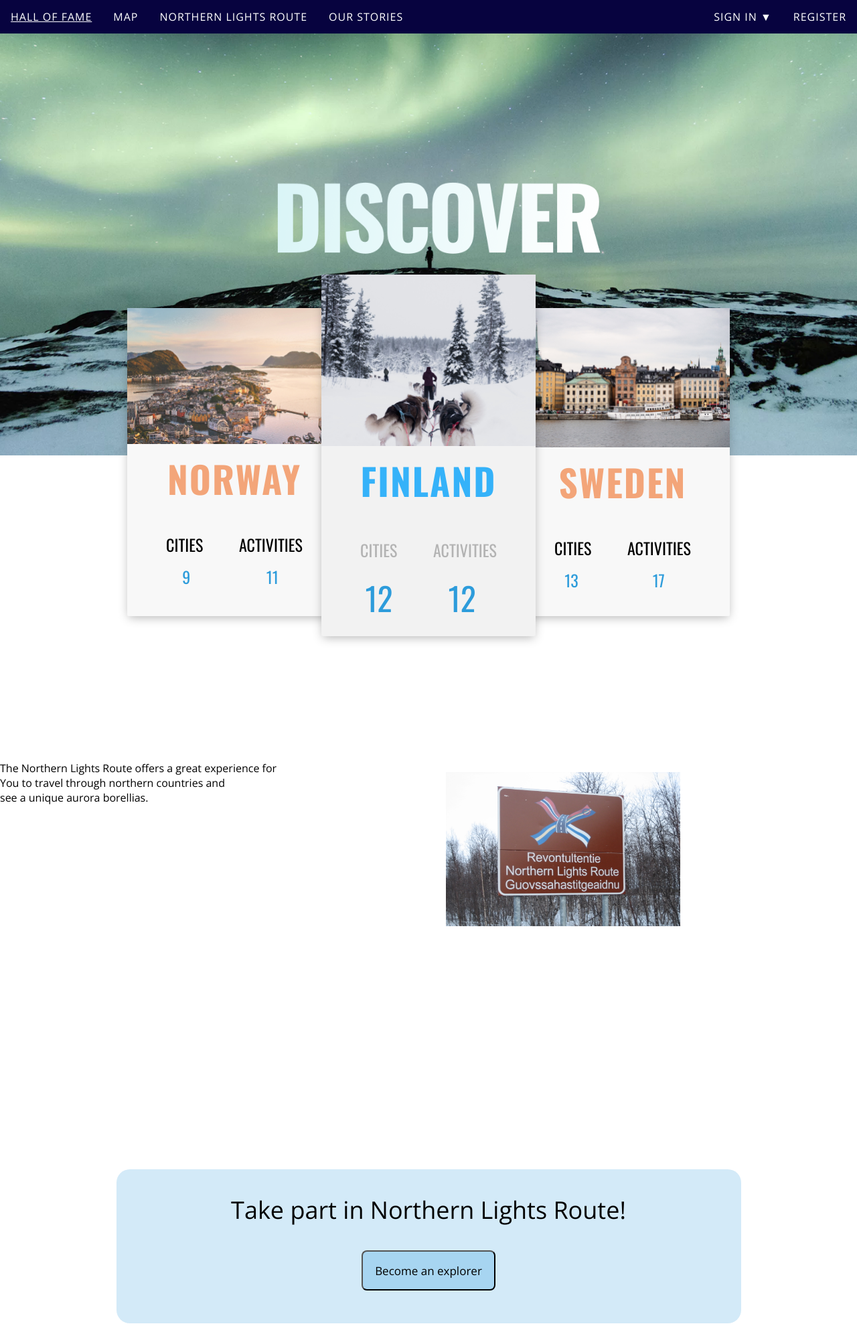
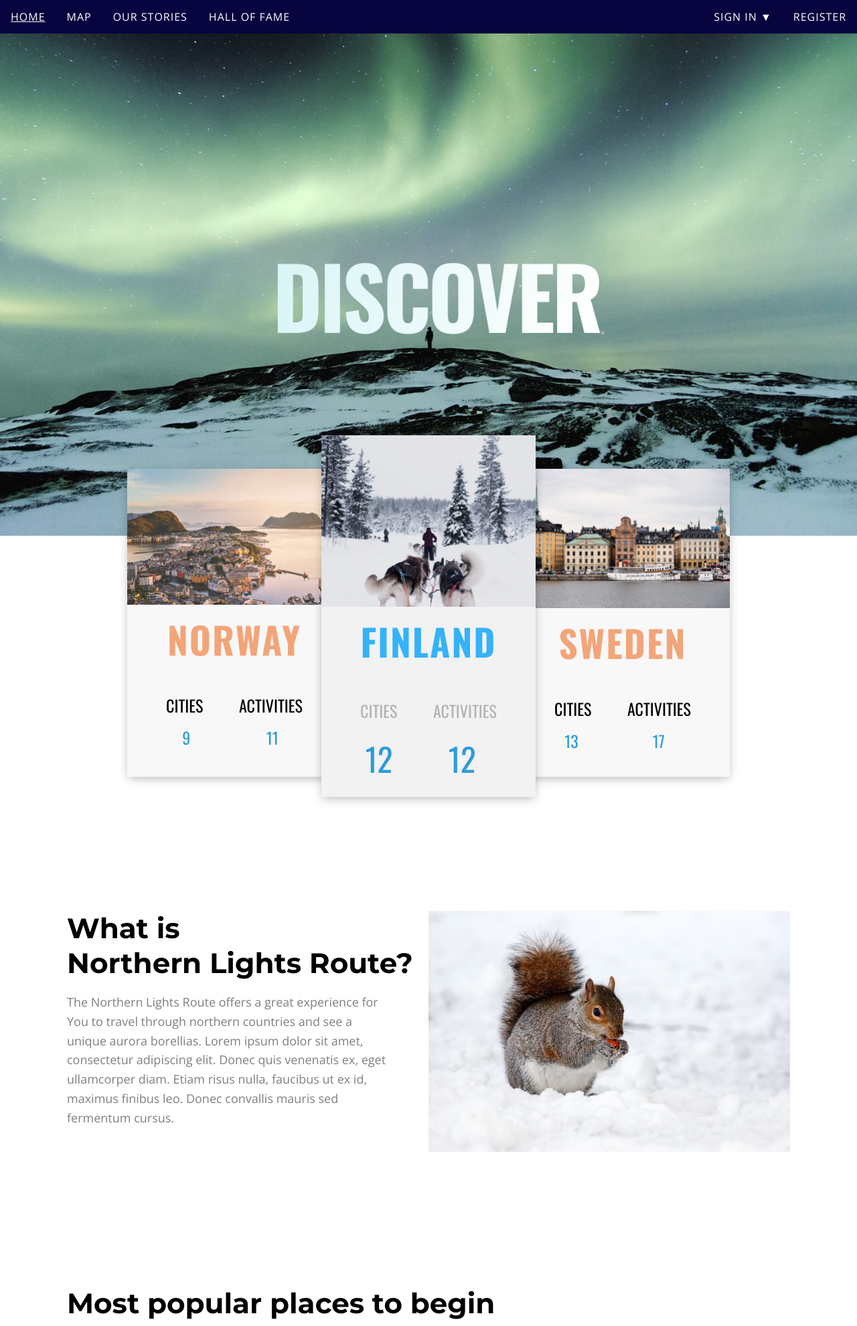
Before and after one commit to katya-shprd/bit16, a PHP site: page / in a window 1280 px wide. Shown: the top 1980 px of the page at 67% size. Run offline with PHP 8.4, Linux system fonts and the light colour scheme; some libraries are stand-ins or nearby versions.

Commit message:
main page in php

```diff
--- a/index.php
+++ b/index.php
@@ -17,27 +17,26 @@ if(!empty($_GET['page'])) $page=$_GET['page'];else $page='';
     <link rel="stylesheet" type="text/css" href="css/mystyle.css">
     <link rel="stylesheet" href="css/footer.css">
     <script src="https://ajax.googleapis.com/ajax/libs/jquery/3.2.1/jquery.min.js"></script>
-    <script src="js/myscript.js"></script>
     <script src="js/login.js"></script>
 
     <link href="https://fonts.googleapis.com/css?family=Open+Sans:400,700" rel="stylesheet">
     <link href="https://fonts.googleapis.com/css?family=Oswald:400,700" rel="stylesheet">
+    <link href="https://fonts.googleapis.com/css?family=Montserrat:300,400,700" rel="stylesheet">
     <link rel="stylesheet" href="http://maxcdn.bootstrapcdn.com/font-awesome/4.2.0/css/font-awesome.min.css">
-
 
 
 </head>
 
 <body>
 
+    <div id="container">
         <div id="menu">
         <ul class="topnav">
-
-            <li><a href="#home">HALL OF FAME</a></li>
-            <li><a href="#news">MAP</a></li>
-            <li><a href="#contact">NORTHERN LIGHTS ROUTE</a></li>
-            <li><a href="#contact">OUR STORIES</a></li>
-            <li class="right" id="signup"><a href="#about">REGISTER</a></li>
+            <li><a href="index.html">HOME</a></li>
+            <li><a href="map.html">MAP</a></li>
+            <li><a href="stories.html">OUR STORIES</a></li>
+            <li><a href="hall.html">HALL OF FAME</a></li>
+            <li class="right"><a href="#about">REGISTER</a></li>
             <li class="right" id="login"><a id="login-trigger" href="#">SIGN IN <span>&#x25BC;</span></a>
                 <div id="login-content">
                         <form action="login.php" method="post">
@@ -52,10 +51,11 @@ if(!empty($_GET['page'])) $page=$_GET['page'];else $page='';
                         </form>
                     </div>
             </li>
+
         </ul></div>
     </div>
-<div id="container">
-   <section>
+
+   <section id="hero-sec">
     <div class="header">
         <div class="pic-header">
             <img class="pic" src="images/header.png" alt="lights">
@@ -94,24 +94,60 @@ if(!empty($_GET['page'])) $page=$_GET['page'];else $page='';
     </section>
 
     <section>
-<div class="idea">
-  <img src="images/route.png" align="right" width="350px" height="230px">
-  <p class="descr">
-      The Northern Lights Route offers a great experience for<br>
-      You to travel through northern countries and<br>
-      see a unique aurora borellias.
-    </p>
-</div>
+        <div class="col-6">
+            <div class="col-3">
+                    <span id="route-dec">What is Northern&nbsp;Lights&nbsp;Route?</span>
+                    <p class="description">
+                            The Northern Lights Route offers a great experience for
+                            You to travel through northern countries and see a unique aurora borellias. Lorem ipsum dolor sit amet, consectetur adipiscing elit. Donec quis venenatis ex, eget ullamcorper diam. Etiam risus nulla, faucibus ut ex id, maximus finibus leo. Donec convallis mauris sed fermentum cursus.
+                        </p>
+            </div>
+            <div class="col-3">
+                    <img class="full-img" src="images/squarrel.jpeg" align="right">
+            </div>
+        </div>
+        </div>
+    </section>
+    <section>
+            <div class="col-6 opt-bot-marg">
+            <span id="route-dec" class="opt-bot-marg">Most popular places to begin</span>
+            </div>
+        <div class="col-6">
+        <span class="heading-2">Hotels</span>
+        </div>
+    <div class="col-6">
+     <div class="container-places">
+         <div class="cards-places col-15"></div>
+
+
+        <div class="cards-places col-15"></div>
+        <div class="cards-places col-15"></div>
+        <div class="cards-places col-15"></div>
+
+    </div>
+
+</section>
+<section>
+    <div class="col-6">
+            <span class="heading-2">Activities</span>
+            </div>
+        <div class="col-6">
+        <div class="container-places">
+            <div class="cards-places col-15"></div>
+            <div class="cards-places col-15"></div>
+            <div class="cards-places col-15"></div>
+            <div class="cards-places col-15"></div>
+        </div>
+    </div>
+</section>
+    <section>
+    <div class="col-6 cta-full-width">
+      <center><span id="route-dec">Take part in Northern Lights Route!</span></center>
+
+      <center><a href="map.html"><button id="see-map" type="button">See the map</button></a></center>
+    </div>
     </section>
 
-    <section>
-      <div id="container2">
-      <center><h3>Take part in Northern Lights Route!</h3></center>
-      <center><input type="button" value="Become an explorer" id="profile-button"></center>
-    </section>
-<div id=logininfo>
-
-</div>
         <footer class="footer-distributed">
 
 			       <div class="footer-left">
@@ -171,5 +207,8 @@ if(!empty($_GET['page'])) $page=$_GET['page'];else $page='';
 			</div>
 
 		</footer>
+
 </body>
+
+
 </html>
```
